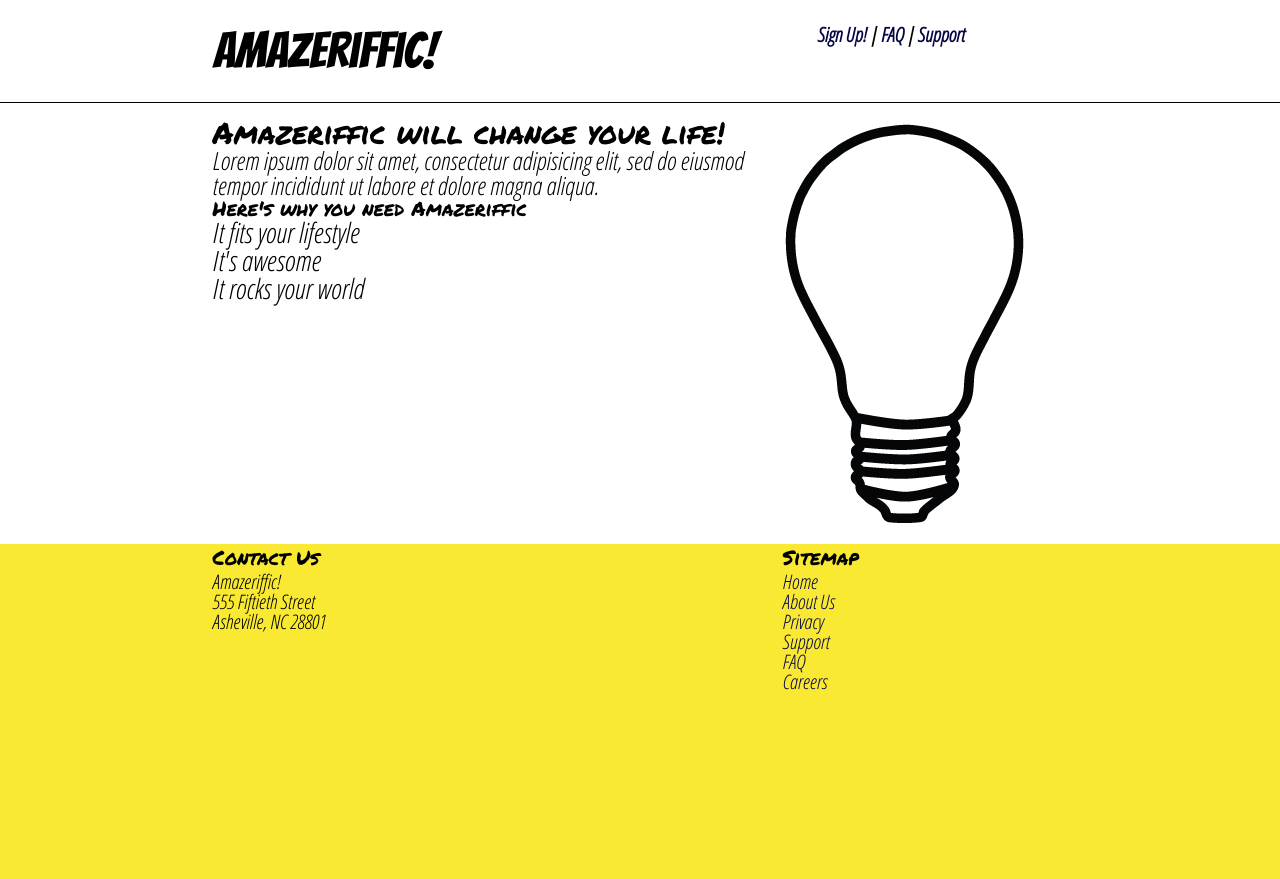
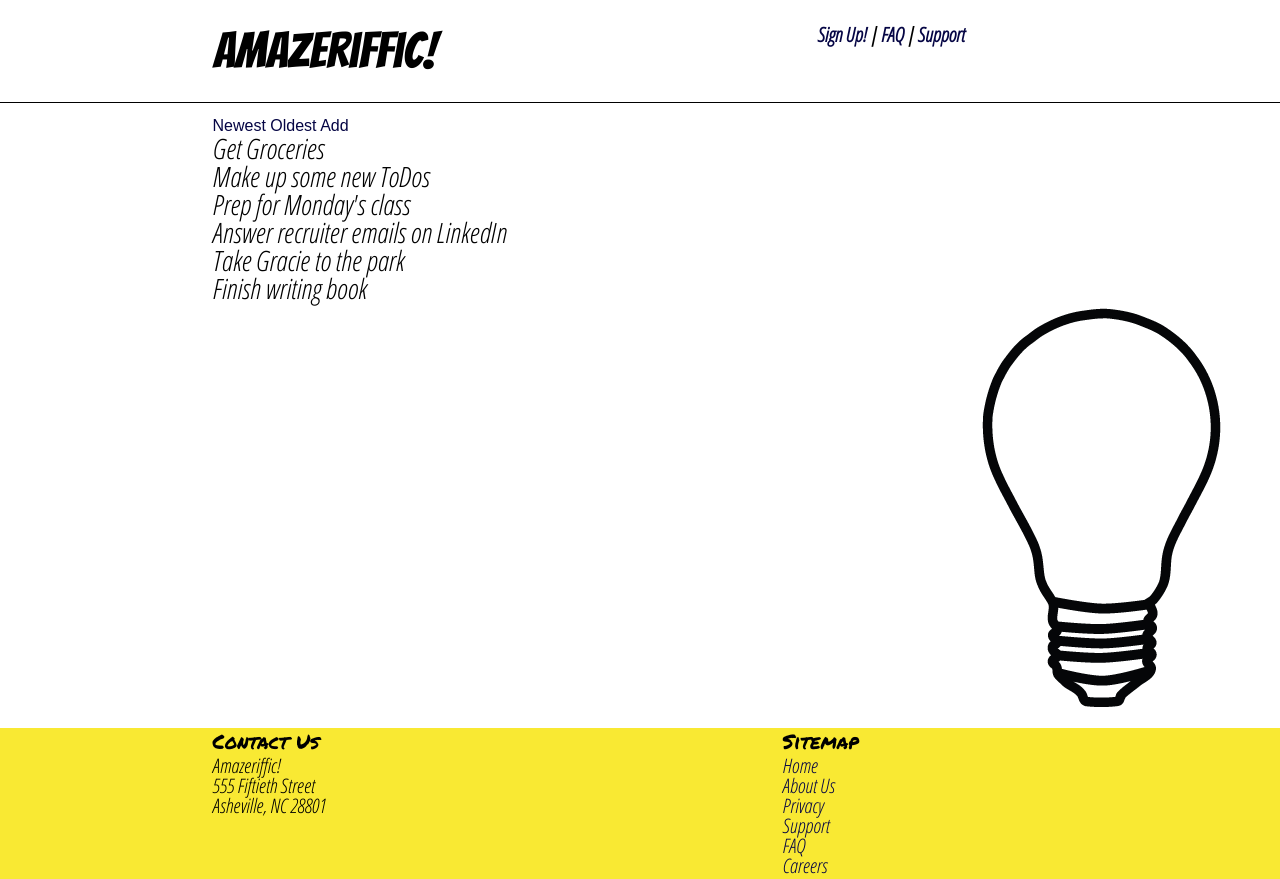
Before and after one commit to AndreLuizGomesPereira/AppWeb, a plain HTML site: page amazeriffic/index.html in a window 1280 px wide. Before the commit the page ends 800 px from the top, so only its background shows below. Drawn offline with Linux system fonts and the light colour scheme.

Commit message:
Finalização da exercicio capitulo 4

```diff
--- a/amazeriffic/index.html
+++ b/amazeriffic/index.html
@@ -1,5 +1,6 @@
 <!doctype html>
 <html>
+
 <head>
   <title>Amazeriffic - André</title>
   <link href="css/reset.css" rel="stylesheet" type="text/css">
@@ -24,17 +25,21 @@
 
   <main>
     <div class="container">
-        <div class="left">
-          <h2>Amazeriffic will change your life!</h2>
-          <p>Lorem ipsum dolor sit amet, consectetur adipisicing elit, sed do
-             eiusmod tempor incididunt ut labore et dolore magna aliqua.</p>
-
-          <h3>Here's why you need Amazeriffic</h3>
+      <div class="tabs">
+        <a href="#"><span class="active">Newest</span></a>
+        <a href="#"><span>Oldest</span></a>
+        <a href="#"><span>Add</span></a>
+      </div>
+      <div class="content">
         <ul>
-            <li>It fits your lifestyle</li>
-            <li>It's awesome</li>
-            <li>It rocks your world</li>
+          <li>Get Groceries</li>
+          <li>Make up some new ToDos</li>
+          <li>Prep for Monday's class</li>
+          <li>Answer recruiter emails on LinkedIn</li>
+          <li>Take Gracie to the park</li>
+          <li>Finish writing book</li>
         </ul>
+      </div>
     </div>
 
     <div class="right">
@@ -67,4 +72,5 @@
     </div>
   </footer>
 </body>
+
 </html>
--- a/chapter4/project/stylesheets/style.css
+++ b/chapter4/project/stylesheets/style.css
@@ -24,7 +24,7 @@ h1 {
   font-family: 'Ubuntu', sans-serif;
   font-style: italic;
   font-size: 3em;
-  color: #b33;
+  color: teal;
   float: left;
   width: 570px;
 }
@@ -42,7 +42,7 @@ header nav {
 }
 
 a {
-  color: #f00;
+  color: darkslategray;
   text-decoration: none;
   font-weight: bold;
 }
@@ -92,7 +92,7 @@ main .content button {
 
 
 main .content p {
-    background: yellow;
+    background: yellowgreen;
 }
 
 main .content input {
@@ -110,8 +110,8 @@ footer .contact {
 }
 
 footer .contact p:nth-child(2) {
-  color: #b33;
-  font-style: italic;
+  color:black;
+  font-style: oblique;
 }
 
 footer .sitemap {
```
Lines whose indentation alone changed are shown as unchanged.
